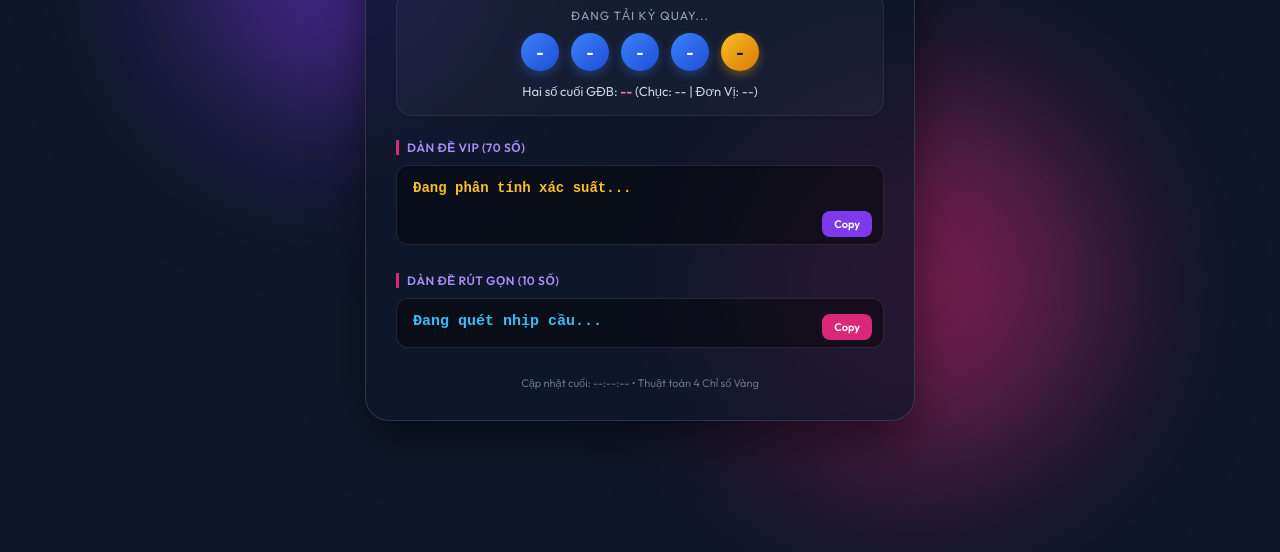
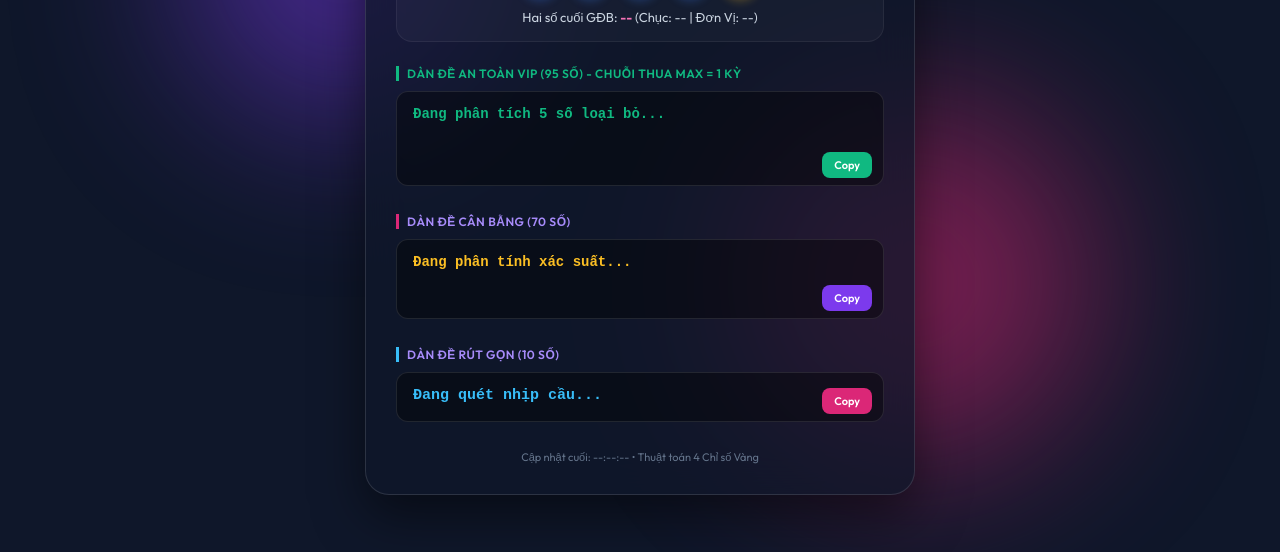
Before and after one commit to dinhhaor107-byte/mb45s-realtime, a website: page public/index.html in a window 1280 px wide. Shown: the part 248-800 px from the top of the page. Drawn offline with Linux system fonts and the light colour scheme; no server answers.

Commit message:
Add Dàn Đề 95 Số (An Toàn) section to the Web Dashboard

```diff
--- a/public/index.html
+++ b/public/index.html
@@ -260,15 +260,22 @@
             </div>
         </div>
 
+        <!-- Khối Dàn Đề 95 Số -->
+        <div class="section-title" style="border-left-color: #10b981; color: #10b981;">Dàn Đề An Toàn VIP (95 Số) - Chuỗi thua max = 1 kỳ</div>
+        <div class="copy-group">
+            <textarea id="de95-text" class="textarea-box" style="height: 95px; color: #10b981;" readonly>Đang phân tích 5 số loại bỏ...</textarea>
+            <button onclick="copyToClipboard('de95-text')" class="btn-copy" style="background: #10b981;">Copy</button>
+        </div>
+
         <!-- Khối Dàn Đề 70 Số -->
-        <div class="section-title">Dàn Đề VIP (70 Số)</div>
+        <div class="section-title">Dàn Đề Cân Bằng (70 Số)</div>
         <div class="copy-group">
             <textarea id="de70-text" class="textarea-box" readonly>Đang phân tính xác suất...</textarea>
             <button onclick="copyToClipboard('de70-text')" class="btn-copy">Copy</button>
         </div>
 
         <!-- Khối Dàn Đề 10 Số -->
-        <div class="section-title">Dàn Đề Rút Gọn (10 Số)</div>
+        <div class="section-title" style="border-left-color: #38bdf8;">Dàn Đề Rút Gọn (10 Số)</div>
         <div class="copy-group">
             <textarea id="de10-text" class="textarea-box de10" readonly>Đang quét nhịp cầu...</textarea>
             <button onclick="copyToClipboard('de10-text')" class="btn-copy" style="background: #db2777;">Copy</button>
@@ -331,6 +338,9 @@
                     }
 
                     // 3. Cập nhật các ô văn bản chứa dàn cược
+                    if (data.de95 && data.de95.length > 0) {
+                        document.getElementById('de95-text').value = data.de95.join(',');
+                    }
                     if (data.de70 && data.de70.length > 0) {
                         document.getElementById('de70-text').value = data.de70.join(',');
                     }
```
